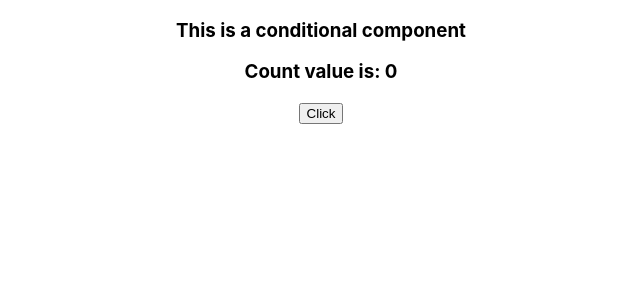
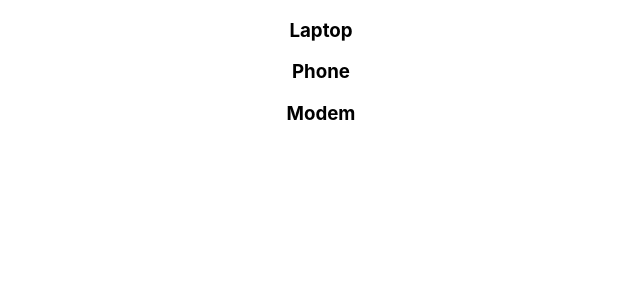
Before and after one commit to JimChristian21/React-tutorial, a React (Create React App) app in the folder myproject/: page / in a window 1280 px wide. Shown: the top 300 px of the page, without its empty margins (319-959 px from the left). Built offline with nearby package versions, Linux system fonts and the light colour scheme.

Commit message:
List Rendering

```diff
--- a/myproject/src/App.js
+++ b/myproject/src/App.js
@@ -4,12 +4,13 @@ import './App.css';
 // import ClassEvent from "./components/ClassEvent.js";
 // import Counter from "./components/Counter.js";
 // import FunctionalCounter from './components/FunctionalCounter.js';
-import ConditionalComponent from './components/ConditionalComponent.js';
+// import ConditionalComponent from './components/ConditionalComponent.js';
+import Product from './components/Product.js';
 
 function App() {
   return (
     <div className="App">
-      <ConditionalComponent/>
+      <Product/>
     </div>
   );
 }
--- a/myproject/src/components/ConditionalComponent.js
+++ b/myproject/src/components/ConditionalComponent.js
@@ -10,13 +10,11 @@ export default function ConditionalComponent() {
     return display ? (
             <div>
                 <h3>This is a conditional component</h3>
-                <Counter/>
             </div>
         )
         : (
             <div>
                 <h3>Nothing to see here</h3>
-                <FunctionalCounter/>
             </div>
         );
 }
--- /dev/null
+++ b/myproject/src/components/Product.js
@@ -0,0 +1,13 @@
+export default function Product() {
+
+    const products = ["Laptop", "Phone", "Modem"];
+    const productList = products.map((product, i) => {
+            return <h3 key={i}>{product}</h3>
+        })
+
+    return (
+        <div>
+            {productList}
+        </div>
+    );
+}
```
